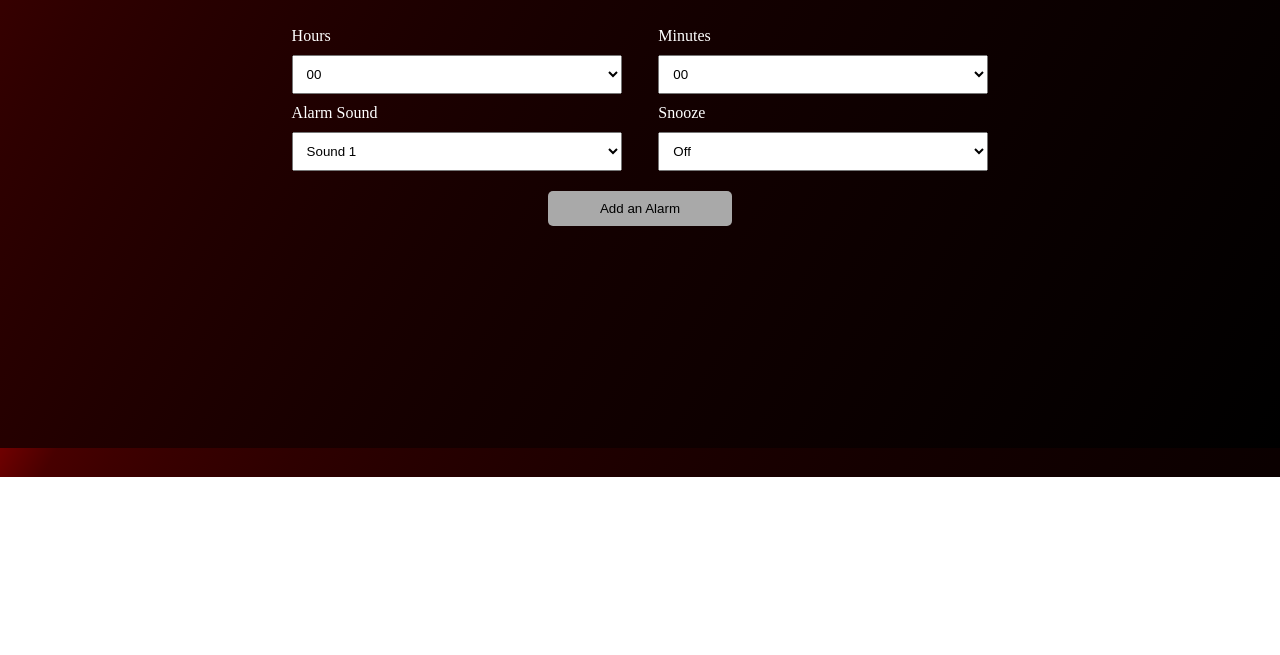
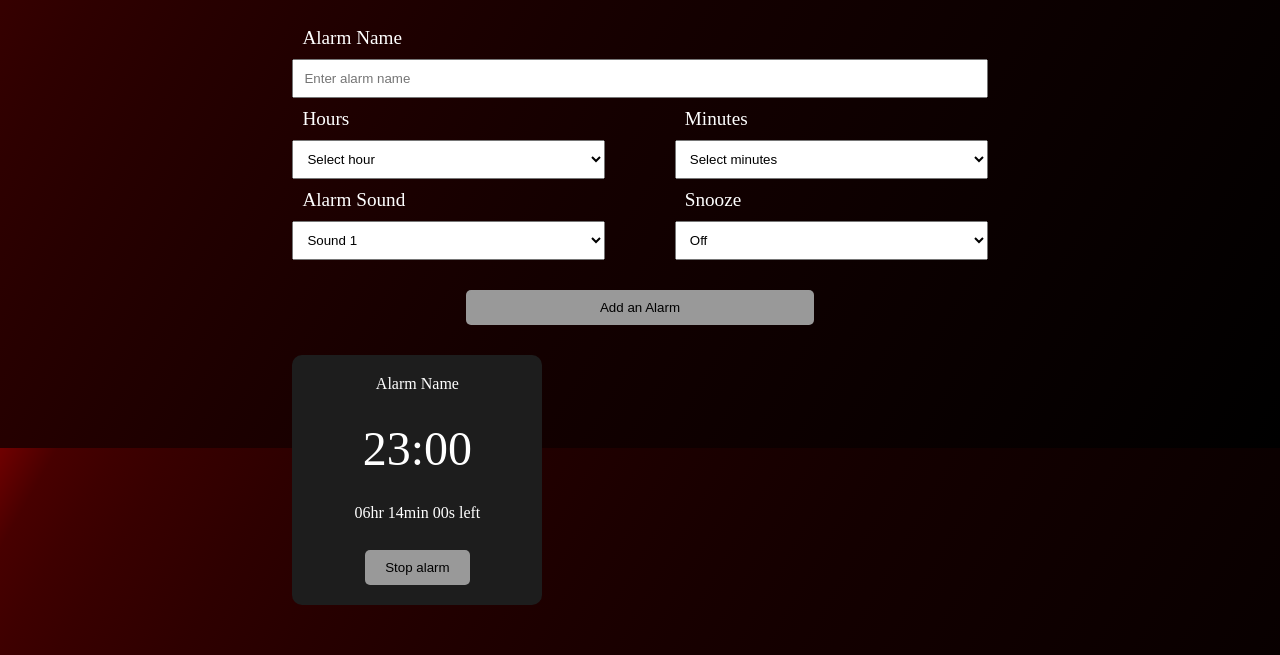
Before and after one commit to AdityaBheke/Alarm-Clock, a plain HTML site: page index.html in a window 1280 px wide. Shown: the part 352-1007 px from the top of the page. Before the commit the page ends 829 px from the top, so only its background shows below. Drawn offline with Linux system fonts and the light colour scheme.

Commit message:
add audios and finalize htmll and css

```diff
--- a/index.html
+++ b/index.html
@@ -13,10 +13,14 @@
             <span class="current-time"></span>
             <span class="current-date"></span>
         </div>
+        <form >
             <div id="alarm-details">
-            <label for="hours-label" class="alarm-details-child">Hours</label>
-            <label for="min-label" class="alarm-details-child">Minutes</label>
-            <select name="hours" id="hours" class="alarm-details-child">
+                <label for="alarm-name" class="alarm-details-child-lg">Alarm Name</label>
+                <input type="text" placeholder="Enter alarm name" class="alarm-details-child-lg">
+                <label for="hours-label" class="alarm-details-child-md">Hours</label>
+                <label for="min-label" class="alarm-details-child-md">Minutes</label>
+                <select name="hours" id="hours" class="alarm-details-child-md" required>
+                    <option value="" selected disabled>Select hour</option>
                     <option value="00">00</option>
                     <option value="01">01</option>
                     <option value="02">02</option>
@@ -42,7 +46,8 @@
                     <option value="22">22</option>
                     <option value="23">23</option>
                 </select>
-            <select name="minutes" id="minutes" class="alarm-details-child">
+                <select name="minutes" id="minutes" class="alarm-details-child-md" required>
+                    <option value="" selected disabled>Select minutes</option>
                     <option value="00">00</option>
                     <option value="01">01</option>
                     <option value="02">02</option>
@@ -104,19 +109,28 @@
                     <option value="58">58</option>
                     <option value="59">59</option>
                 </select>
-            <label for="sound" class="alarm-details-child">Alarm Sound</label>
-            <label for="snooze" class="alarm-details-child">Snooze</label>
-            <select name="sound" id="sound" class="alarm-details-child">
+                <label for="sound" class="alarm-details-child-md">Alarm Sound</label>
+                <label for="snooze" class="alarm-details-child-md">Snooze</label>
+                <select name="sound" id="sound" class="alarm-details-child-md">
                     <option value="sound1">Sound 1</option>
                     <option value="sound2">Sound 2</option>
                     <option value="sound3">Sound 3</option>
                 </select>
-            <select name="snooze" id="snooze" class="alarm-details-child">
+                <select name="snooze" id="snooze" class="alarm-details-child-md">
                     <option value="off">Off</option>
                     <option value="5min">5 min</option>
                     <option value="10min">10 min</option>
                 </select>
-            <button type="submit" class="alarm-details-child" id="set-alarm">Add an Alarm</button>
+                <button type="submit" class="alarm-details-child-md mt-30 set-alarm">Add an Alarm</button>
+            </div>
+        </form>
+        <div class="alarm-list">
+            <div class="alarm-list-item">
+                <span>Alarm Name</span>
+                <span class="alarm-time">23:00</span>
+                <span>06hr 14min 00s left </span>
+                <button class="set-alarm">Stop alarm</button>
+            </div>
         </div>
     </main>
     <script src="script.js"></script>
--- a/script.js
+++ b/script.js
@@ -3,4 +3,4 @@ function updateTime(){
   document.querySelector(".current-time").textContent = date.toLocaleTimeString();
   document.querySelector(".current-date").textContent = date.toDateString();
 }
-setInterval(updateTime,1000)
+setInterval(updateTime,1000);
--- a/style.css
+++ b/style.css
@@ -12,7 +12,7 @@ header h1{
 main{
     display: flex;
     flex-direction: column;
-    width: fit-content;
+    width: 55%;
     align-items: center;
     margin-right: auto;
     margin-left: auto;
@@ -32,23 +32,56 @@ main{
     font-weight: 800;
 }
 #alarm-details{
-    font-size: 1.2 rem;
+    font-size: 1.2rem;
     width: 100%;
     margin-top: 20px;
+    margin-bottom: 30px;
     display: flex;
     flex-wrap: wrap;
-    justify-content: space-around;
+    justify-content: space-between;
 }
-#alarm-details button{
-    background-color: darkgray;
+.alarm-details-child-lg{
+    width: 100%;
+    padding: 10px;
 }
-.alarm-details-child{
+.alarm-details-child-md{
     width: 45%;
     padding: 10px;
+    box-sizing: border-box;
 }
-#set-alarm{
-    width: 25%;
-    margin: 20px;
+.set-alarm{
+    width: 50%;
+    padding: 10px;
     border: none;
     border-radius: 5px;
+    margin-right: auto;
+    margin-left: auto;
+    background-color: rgb(153, 153, 153);
+    color: black;
 }
+.set-alarm:active{
+    background-color: rgb(187, 187, 187);
+    color: black;
+}
+.mt-30{
+    margin-top: 30px;
+}
+.alarm-list{
+    width: 100%;
+    margin-bottom: 50px;
+}
+.alarm-list-item{
+    height: 250px;
+    width: 250px;
+    padding: 20px;
+    box-sizing: border-box;
+    border-radius: 10px;
+    background-color: rgb(29, 29, 29);
+    display: flex;
+    flex-direction: column;
+    align-items: center;
+    justify-content: space-between;
+}
+.alarm-time{
+    font-size: 3rem;
+}
```
Also changed, not shown: 3 other files. Lines whose indentation alone changed are shown as unchanged.
